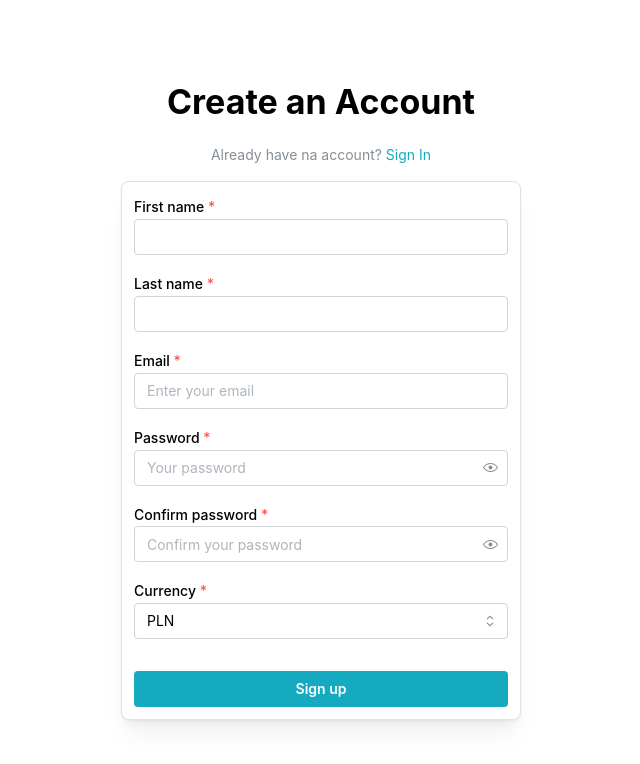
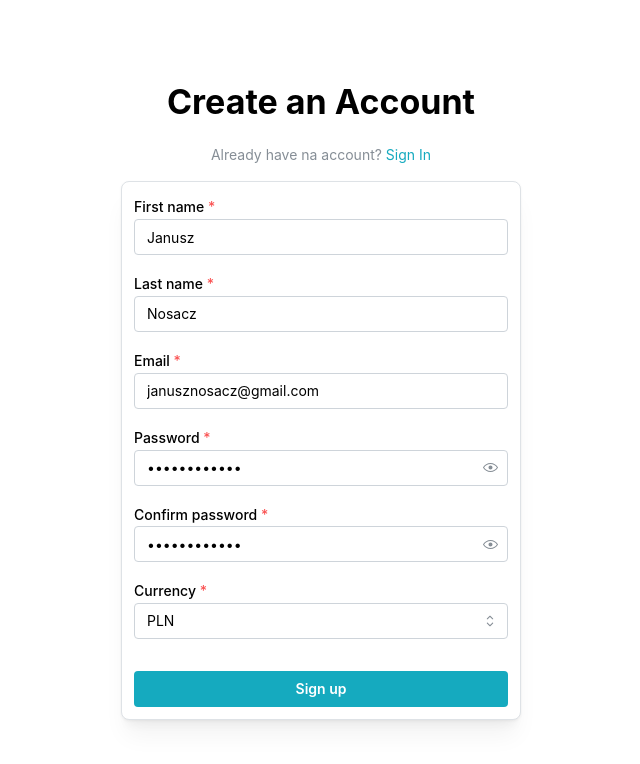
Before and after one commit to ajdachoo/investment-portfolio-manager, a React (Create React App) app: page /register in a window 1280 px wide. Shown: the top 764 px of the page, without its empty margins (319-959 px from the left). Built offline with nearby package versions, Linux system fonts and the light colour scheme.

Commit message:
Refactor login and register forms

```diff
--- a/src/hooks/useAuth.tsx
+++ b/src/hooks/useAuth.tsx
@@ -1,7 +1,7 @@
-import React, { FC, useContext } from "react";
+import React, { useContext } from "react";
 import axios from "axios";
 import { useEffect, useState } from "react";
-import { API_URL, UserProps } from "types/types";
+import { API_URL, RegisterUserProps, SignInProps, UserProps } from "types/types";
 
 interface AuthProviderProps {
     children: React.ReactNode;
@@ -9,13 +9,9 @@ interface AuthProviderProps {
 
 type AuthContextType = {
     user: UserProps | null;
-    signIn: (signInData: SignInProps) => Promise<boolean>;
+    signIn: (signInData: SignInProps) => Promise<void>;
     signOut: () => void;
-}
-
-type SignInProps = {
-    email: string;
-    password: string;
+    registerUser: (registerData: RegisterUserProps) => Promise<void>;
 }
 
 const AuthContext = React.createContext<AuthContextType | null>(null);
@@ -42,28 +38,28 @@ export const AuthProvider: React.FC<AuthProviderProps> = ({ children }) => {
     }, []);
 
     const signIn = async (signInData: SignInProps) => {
-        try {
-            const responseToken = await axios.post(`${API_URL}/account/login`, signInData);
-            localStorage.setItem('token', responseToken.data);
-            const responseUser = await axios.get(`${API_URL}/account`, {
-                headers: {
-                    authorization: `Bearer ${responseToken.data}`,
-                },
-            });
-            setUser(responseUser.data);
-        } catch (e) {
-            console.log(e);
-            return false;
-        }
-        return true;
-    };
+        const JwtToken = await axios.post(`${API_URL}/account/login`, signInData);
+        localStorage.setItem('token', JwtToken.data);
+
+        const responseUser = await axios.get<UserProps>(`${API_URL}/account`, {
+            headers: {
+                authorization: `Bearer ${JwtToken.data}`,
+            },
+        });
+
+        setUser(responseUser.data);
+    }
 
     const signOut = () => {
         localStorage.removeItem('token');
         setUser(null);
     };
 
-    return (<AuthContext.Provider value={{ user, signIn, signOut }}>{children}</AuthContext.Provider>);
+    const registerUser = async (registerData: RegisterUserProps) => {
+        await axios.post(`${API_URL}/account/register`, registerData);
+    };
+
+    return (<AuthContext.Provider value={{ user, signIn, signOut, registerUser }}>{children}</AuthContext.Provider>);
 };
 
 export const useAuth = () => {
--- a/src/views/Login/Login.tsx
+++ b/src/views/Login/Login.tsx
@@ -1,18 +1,19 @@
-import { Flex, Text, Paper, TextInput, PasswordInput, Button, Title, Anchor, LoadingOverlay } from "@mantine/core";
+import { Flex, Text, Paper, TextInput, PasswordInput, Button, Title, Anchor, LoadingOverlay, Notification, Alert } from "@mantine/core";
 import React, { useState } from "react";
 import { hasLength, isEmail, useForm } from "@mantine/form";
 import { useAuth } from "hooks/useAuth";
 import { useNavigate } from "react-router-dom";
+import { SignInProps } from "types/types";
+import { AxiosError, isAxiosError } from "axios";
+import { useDisclosure } from "@mantine/hooks";
 
-interface LoginFormValues {
-    email: string;
-    password: string;
-}
+interface LoginFormValues extends SignInProps { };
 
 const Login = () => {
     const auth = useAuth();
     const navigate = useNavigate();
     const [isLoading, setIsLoading] = useState(false);
+    const [errorMessage, setErrorMessage] = useState('');
 
     const initialFormValues: LoginFormValues = {
         email: 'jannowak@gmail.com',
@@ -29,12 +30,15 @@ const Login = () => {
 
     const handleOnSubmit = async (values: LoginFormValues) => {
         setIsLoading(true);
-        const isLogged = await auth.signIn(values);
-        if (!isLogged) {
-            console.log('promise zlapany');
-            form.setFieldError('password', 'Invalid email or password');
-            form.setFieldError('email', ' ');
-            setIsLoading(false);
+
+        try {
+            await auth.signIn(values);
+        } catch (e) {
+            if (isAxiosError(e)) {
+                const error = e as AxiosError;
+                setErrorMessage(error.message)
+                setIsLoading(false);
+            }
         }
     }
 
@@ -52,6 +56,7 @@ const Login = () => {
                     Create account
                 </Anchor>
             </Text>
+            {errorMessage ? (<Alert w={400} variant="light" color="red" title="Error" withCloseButton onClick={() => setErrorMessage('')}>{errorMessage}</Alert>) : null}
             <Paper withBorder w={400} shadow='md' radius='md' p='sm'>
                 <form onSubmit={form.onSubmit((values) => handleOnSubmit(values))}>
                     <LoadingOverlay visible={isLoading} zIndex={1000} overlayProps={{ radius: "sm", blur: 2 }} />
--- a/src/views/Register/Register.tsx
+++ b/src/views/Register/Register.tsx
@@ -1,16 +1,63 @@
-import React from "react";
-import { Anchor, Button, Flex, LoadingOverlay, NativeSelect, Paper, PasswordInput, Text, TextInput, Title } from "@mantine/core";
-import { CurrencyEnum } from "types/types";
+import React, { useState } from "react";
+import { Alert, Anchor, Button, Flex, LoadingOverlay, NativeSelect, Paper, PasswordInput, Text, TextInput, Title } from "@mantine/core";
+import { CurrencyEnum, RegisterUserProps } from "types/types";
 import { useNavigate } from "react-router-dom";
+import { hasLength, isEmail, isNotEmpty, useForm } from "@mantine/form";
+import { useAuth } from "hooks/useAuth";
+import { AxiosError, isAxiosError } from "axios";
 
 const currencyArr = Object.keys(CurrencyEnum).filter((x) => isNaN(Number(x)));
 
+interface RegisterFormValues extends RegisterUserProps {
+    currency: string;
+}
+
 const Register = () => {
     const navigate = useNavigate();
+    const [isLoading, setIsLoading] = useState(false);
+    const [errorMessage, setErrorMessage] = useState('');
+    const auth = useAuth();
+
+    const initialFormValues: RegisterFormValues = {
+        firstName: 'Janusz',
+        lastName: 'Nosacz',
+        password: 'janusznosacz',
+        confirmPassword: 'janusznosacz',
+        email: 'janusznosacz@gmail.com',
+        currency: currencyArr[0],
+    }
+
+    const form = useForm<RegisterFormValues>({
+        initialValues: initialFormValues,
+        validate: {
+            firstName: isNotEmpty(),
+            lastName: isNotEmpty(),
+            password: hasLength({ min: 8 }, 'min 8 characters'),
+            confirmPassword: (value, values) => value != values.password ? 'Password did not match' : null,
+            email: isEmail('Invalid email'),
+            currency: isNotEmpty(),
+        }
+    });
+
+    const handleOnSubmit = async (values: RegisterFormValues) => {
+        setIsLoading(true);
+        try {
+            await auth.registerUser(values);
+            navigate('/login');
+        } catch (e) {
+            if (isAxiosError(e)) {
+                console.log(e);
+                const error = e as AxiosError;
+                setErrorMessage(error.message)
+                setIsLoading(false);
+            }
+        }
+    }
+
 
     return (
 
-        <Flex align='center' justify='center' direction='column' h='100vh' gap='md'>
+        <Flex align='center' justify='center' direction='column' mih='100vh' gap='md'>
             <Title ta='center'>
                 Create an Account
             </Title>
@@ -20,24 +67,53 @@ const Register = () => {
                     Sign In
                 </Anchor>
             </Text>
+            {errorMessage ? (<Alert w={400} variant="light" color="red" title="Error" withCloseButton onClick={() => setErrorMessage('')}>{errorMessage}</Alert>) : null}
             <Paper withBorder w={400} shadow='md' radius='md' p='sm'>
-                <TextInput label='First name' required></TextInput>
-                <TextInput label='Last name' mt='md' required></TextInput>
-                <TextInput label='Email' placeholder="Enter your email" mt='md' required />
-                <PasswordInput label='Password' placeholder="Your password" mt='md' required />
-                <PasswordInput label='Confirm password' placeholder="Confirm your password" mt='md' required />
-                <NativeSelect label='Currency' data={currencyArr} mt='md' required />
-                <Button fullWidth mt='xl'>Sign up</Button>
+                <form onSubmit={form.onSubmit((values) => handleOnSubmit(values))}>
+                    <LoadingOverlay visible={isLoading} zIndex={1000} overlayProps={{ radius: "sm", blur: 2 }} />
+                    <TextInput
+                        label='First name'
+                        required
+                        {...form.getInputProps('firstName')}
+                    />
+                    <TextInput
+                        label='Last name'
+                        mt='md'
+                        required
+                        {...form.getInputProps('lastName')}
+                    />
+                    <TextInput
+                        label='Email'
+                        placeholder="Enter your email"
+                        mt='md'
+                        required
+                        {...form.getInputProps('email')}
+                    />
+                    <PasswordInput
+                        label='Password'
+                        placeholder="Your password"
+                        mt='md'
+                        required
+                        {...form.getInputProps('password')}
+                    />
+                    <PasswordInput
+                        label='Confirm password'
+                        placeholder="Confirm your password"
+                        mt='md' required
+                        {...form.getInputProps('confirmPassword')}
+                    />
+                    <NativeSelect
+                        label='Currency'
+                        data={currencyArr}
+                        mt='md'
+                        required
+                        {...form.getInputProps('currency')}
+                    />
+                    <Button type='submit' fullWidth mt='xl'>Sign up</Button>
+                </form>
             </Paper>
         </Flex >
     );
 }
 
 export default Register;
-
-/*"firstName": "string",
-    "lastName": "string",
-        "password": "string",
-            "confirmPassword": "string",
-                "email": "string",
-                    "currency": "string" */
--- a/src/views/Root.tsx
+++ b/src/views/Root.tsx
@@ -1,8 +1,6 @@
-import React, { useState } from "react";
 import { useAuth } from "hooks/useAuth";
 import AuthenticatedApp from "./AuthenticatedApp";
 import UnauthenticatedApp from "./UnauthenticatedApp";
-import { LoadingOverlay } from "@mantine/core";
 
 const Root = () => {
     const auth = useAuth();
@@ -15,5 +13,3 @@ const Root = () => {
 }
 
 export default Root;
-
-//<LoadingOverlay visible={true} zIndex={1000} overlayProps={{ radius: "sm", blur: 2 }} />
```
Also changed, not shown: src/types/types.tsx (+14 -0 lines).
